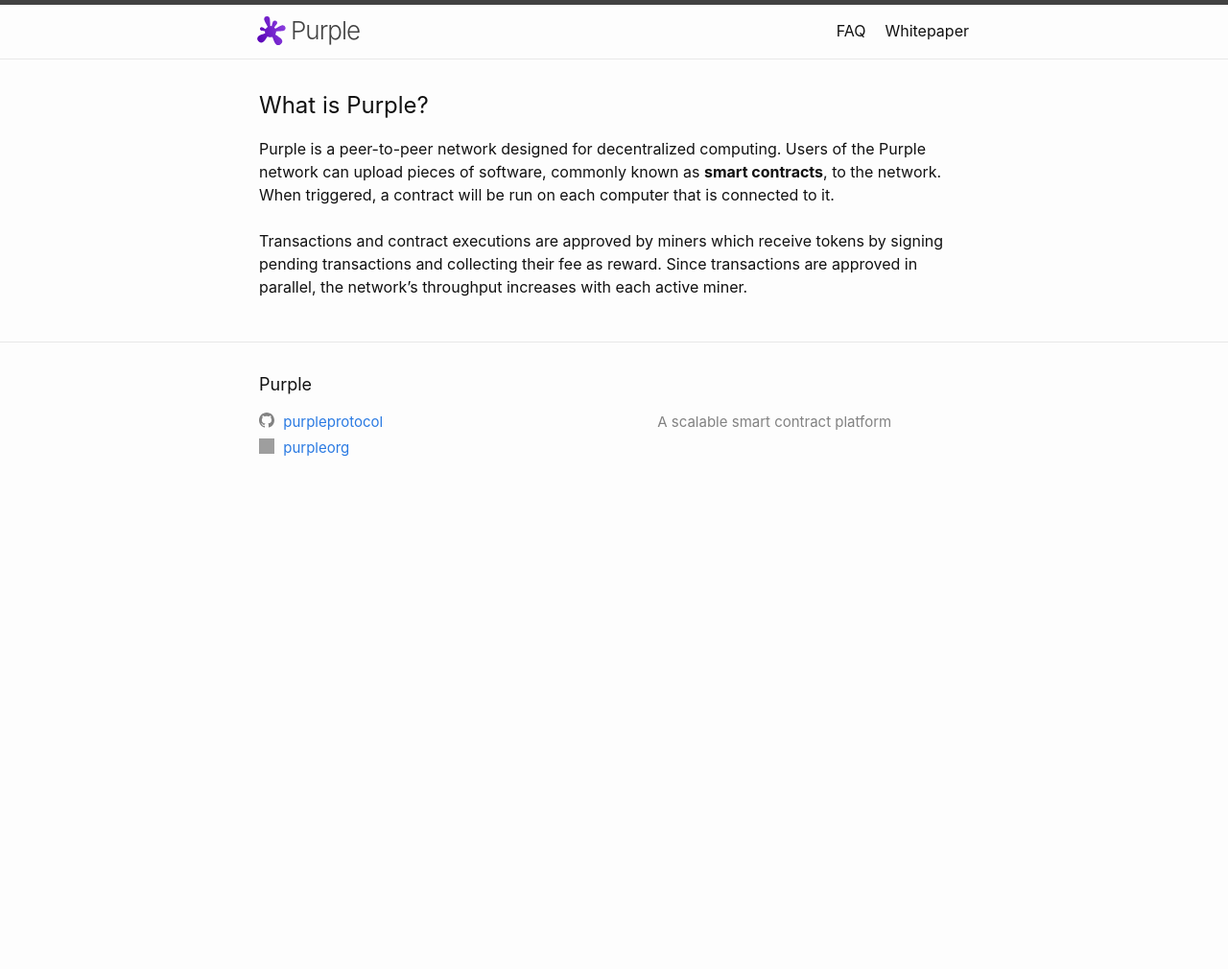
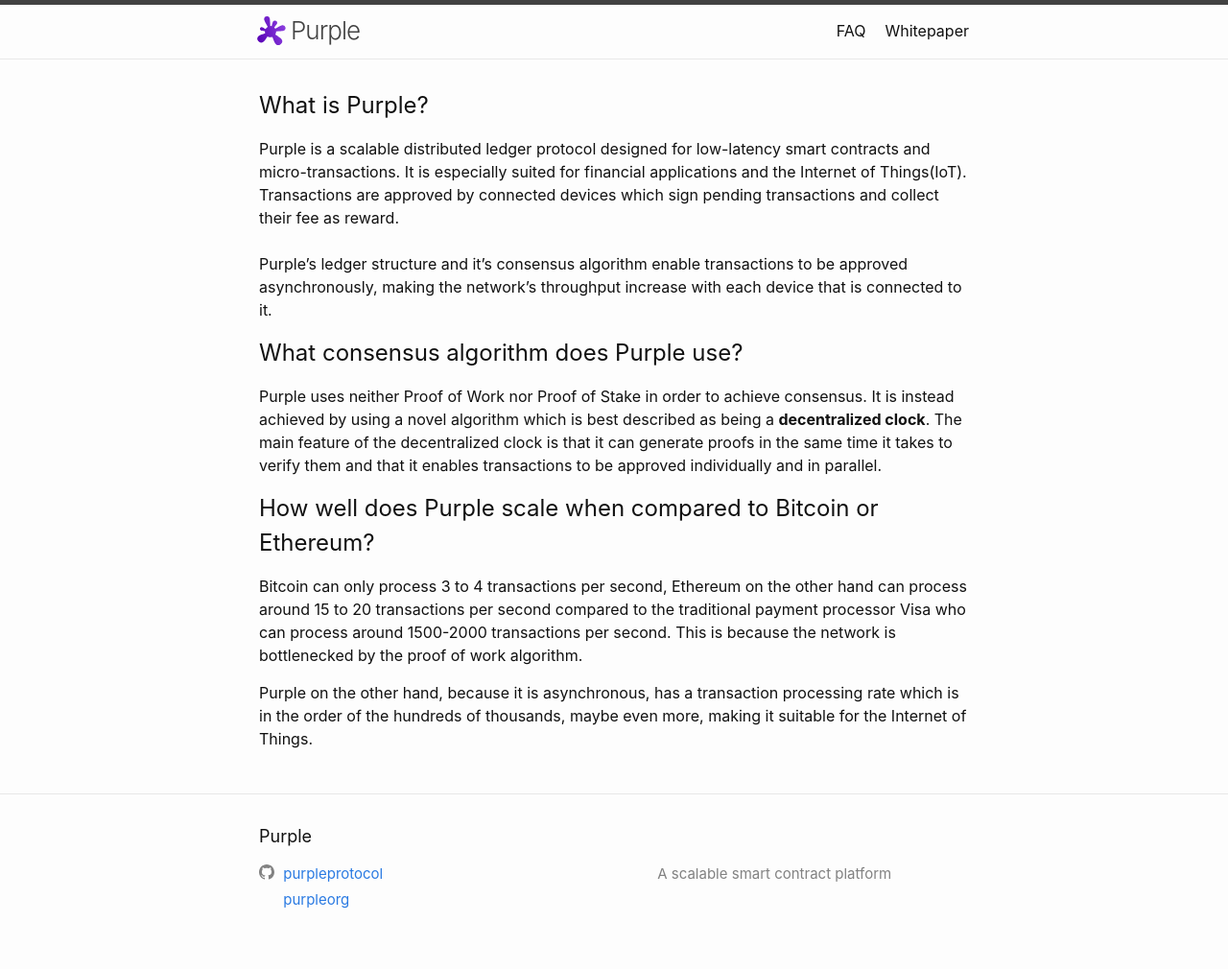
Before and after one commit to purpleprotocol/purpleprotocol.github.io, a Jekyll site: the page built from index.md, in a window 1280 px wide. Shown: the whole page at 96% size. Built offline with Jekyll 4.4.1, drawn with Linux system fonts in a browser that asks for light colours; our own code applies the rules of GitHub Pages for plain Markdown files; before the commit the page ends 900 px from its top, so only the background shows below that; grey boxes are pictures that could not be loaded.

Commit message:
Updated index

```diff
--- a/index.md
+++ b/index.md
@@ -8,4 +8,12 @@ title: null
 ---
 
 ## What is Purple?
-Purple is a peer-to-peer network designed for decentralized computing. Users of the Purple network can upload pieces of software, commonly known as **smart contracts**, to the network. When triggered, a contract will be run on each computer that is connected to it. <br><br>Transactions and contract executions are approved by miners which receive tokens by signing pending transactions and collecting their fee as reward. Since transactions are approved in parallel, the network's throughput increases with each active miner.
+Purple is a scalable distributed ledger protocol designed for low-latency smart contracts and micro-transactions. It is especially suited for financial applications and the Internet of Things(IoT). Transactions are approved by connected devices which sign pending transactions and collect their fee as reward.<br><br> Purple's ledger structure and it's consensus algorithm enable transactions to be approved asynchronously, making the network's throughput increase with each device that is connected to it.
+
+## What consensus algorithm does Purple use?
+Purple uses neither Proof of Work nor Proof of Stake in order to achieve consensus. It is instead achieved by using a novel algorithm which is best described as being a **decentralized clock**. The main feature of the decentralized clock is that it can generate proofs in the same time it takes to verify them and that it enables transactions to be approved individually and in parallel.
+
+## How well does Purple scale when compared to Bitcoin or Ethereum?
+Bitcoin can only process 3 to 4 transactions per second, Ethereum on the other hand can process around 15 to 20 transactions per second compared to the traditional payment processor Visa who can process around 1500-2000 transactions per second. This is because the network is bottlenecked by the proof of work algorithm.
+
+Purple on the other hand, because it is asynchronous, has a transaction processing rate which is in the order of the hundreds of thousands, maybe even more, making it suitable for the Internet of Things.
```
Also changed, not shown: faq.md (+1 -7 lines).
